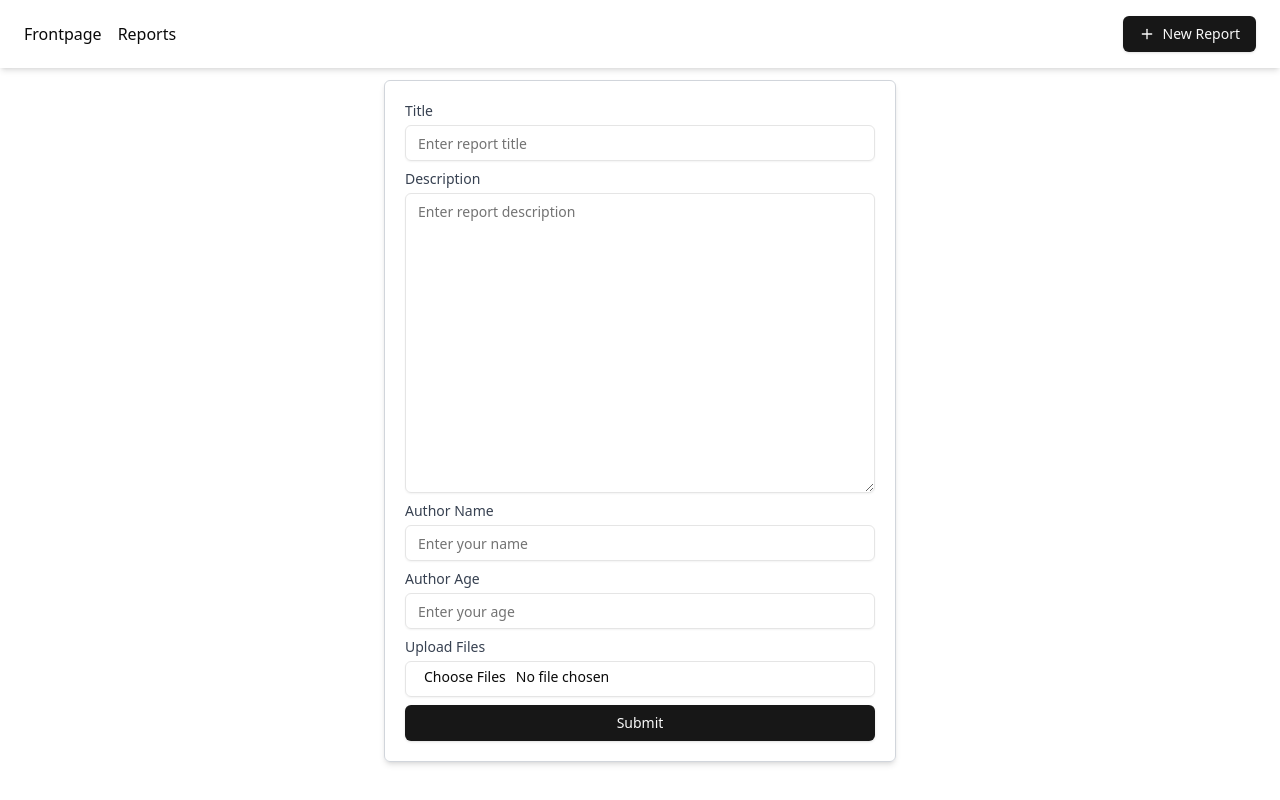
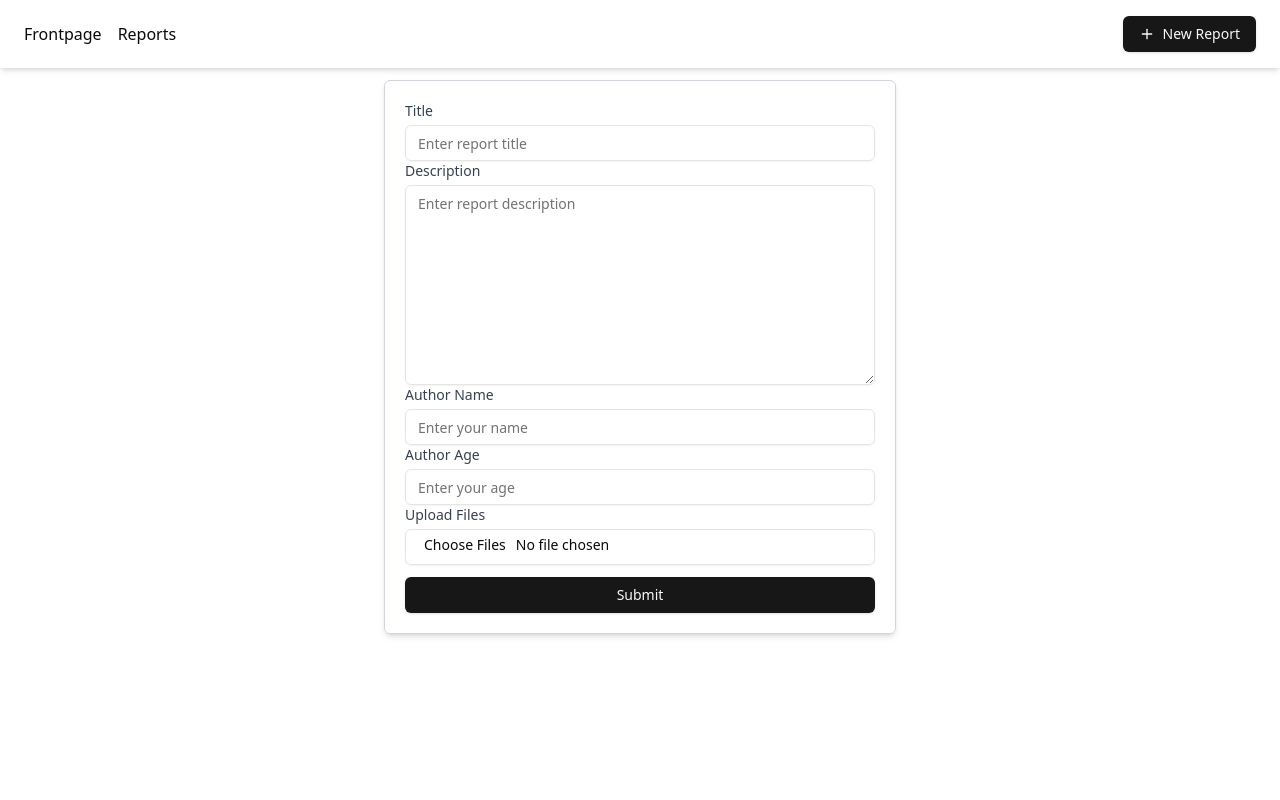
Before and after one commit to premyslbednarek/report-app-fullstack, a React (Vite) app in the folder frontend/: page /new in a window 1280 px wide. Built offline with nearby package versions, Linux system fonts and the light colour scheme.

Commit message:
refactor: refactor card component and report form

```diff
--- /dev/null
+++ b/frontend/src/components/card.tsx
@@ -0,0 +1,10 @@
+const Card = (props: React.HTMLAttributes<HTMLDivElement>) => {
+  return (
+    <div
+      className="max-w-lg mx-auto p-5 shadow-md rounded-md space-y-2 border border-gray-300"
+      {...props}
+    />
+  );
+};
+
+export default Card;
--- a/frontend/src/components/report-form.tsx
+++ b/frontend/src/components/report-form.tsx
@@ -29,11 +29,7 @@ const ReportForm = ({ onFormSubmit, defaultValues, ...props }: FormProps) => {
 
   return (
     <FormProvider {...form}>
-      <form
-        onSubmit={form.handleSubmit(onSubmit)}
-        {...props}
-        className="max-w-lg mx-auto p-5 shadow-md rounded-md space-y-2 border border-gray-300"
-      >
+      <form onSubmit={form.handleSubmit(onSubmit)} {...props}>
         <FormInput
           label="Title"
           name="title"
@@ -43,7 +39,7 @@ const ReportForm = ({ onFormSubmit, defaultValues, ...props }: FormProps) => {
           label="Description"
           name="description"
           placeholder="Enter report description"
-          className="h-[300px]"
+          className="h-[200px]"
         />
         <FormInput
           label="Author Name"
@@ -58,7 +54,7 @@ const ReportForm = ({ onFormSubmit, defaultValues, ...props }: FormProps) => {
         />
         <FormInput label="Upload Files" name="files" type="file" multiple />
 
-        <Button type="submit" className="w-full" disabled={isSubmitting}>
+        <Button type="submit" className="w-full mt-3" disabled={isSubmitting}>
           {isSubmitting ? <Loader2 /> : "Submit"}
         </Button>
       </form>
--- a/frontend/src/routes/new-report.tsx
+++ b/frontend/src/routes/new-report.tsx
@@ -1,4 +1,5 @@
 import { ReportService } from "@/client";
+import Card from "@/components/card";
 import ReportForm from "@/components/report-form";
 import { CreateReportSchema } from "@/components/report-form-schema";
 import { useToast } from "@/hooks/use-toast";
@@ -15,7 +16,11 @@ const NewReport = () => {
     }
   };
 
-  return <ReportForm onFormSubmit={onSubmit} />;
+  return (
+    <Card>
+      <ReportForm onFormSubmit={onSubmit} />
+    </Card>
+  );
 };
 
 export default NewReport;
```
